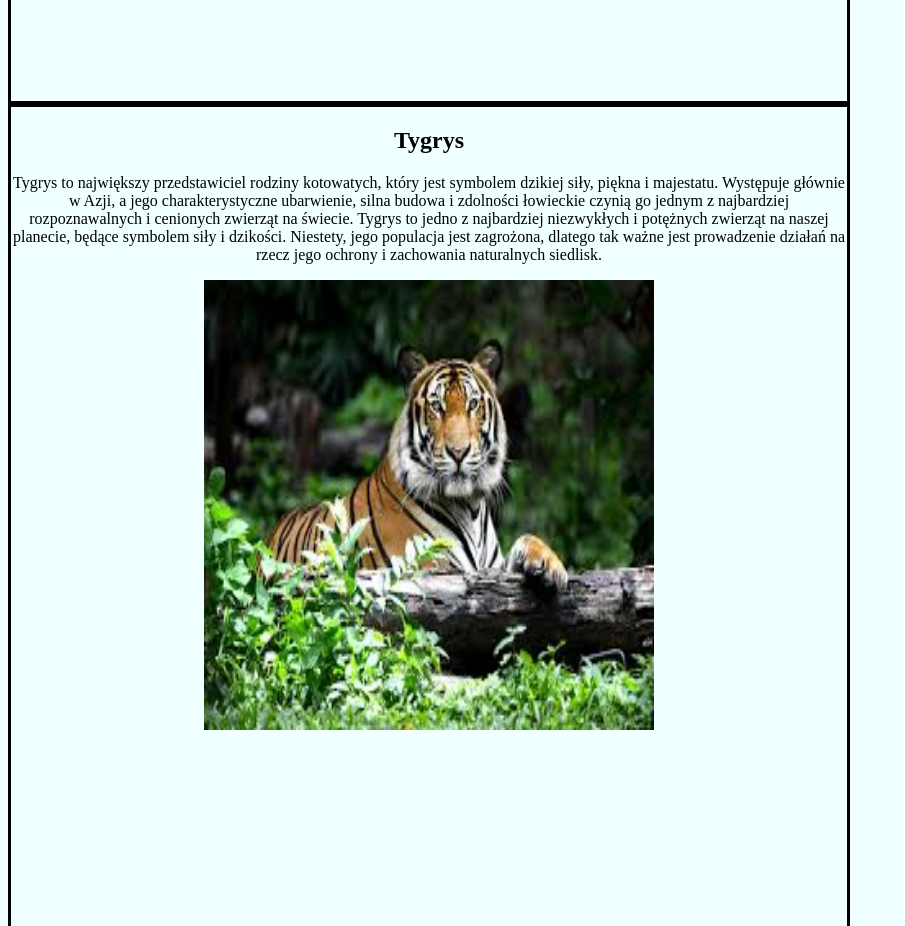
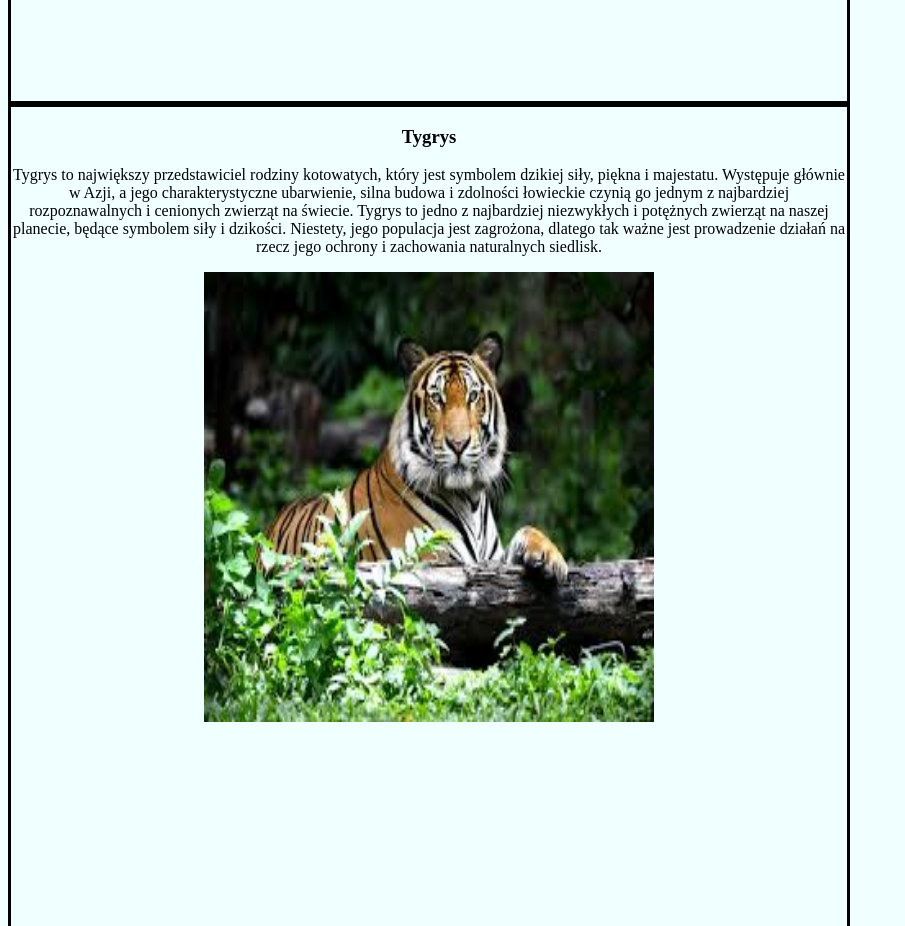
Before and after one commit to 2marcin/Pasja_fotograficzna, a plain HTML site: page index.html in a window 1280 px wide. Shown: the part 1800-2726 px from the top of the page, without its empty margins (0-905 px from the left). Drawn offline with Linux system fonts and the light colour scheme.

Commit message:
Add files via upload

```diff
--- a/index.html
+++ b/index.html
@@ -57,7 +57,7 @@
 
         <article class="article">
 
-            <h2>Tygrys</h2>
+            <h3>Tygrys</h2>
 
             <p>Tygrys to największy przedstawiciel rodziny kotowatych, który jest symbolem dzikiej siły, piękna i majestatu.
                 Występuje głównie w Azji, a jego charakterystyczne ubarwienie, silna budowa i zdolności łowieckie czynią go jednym z
```
